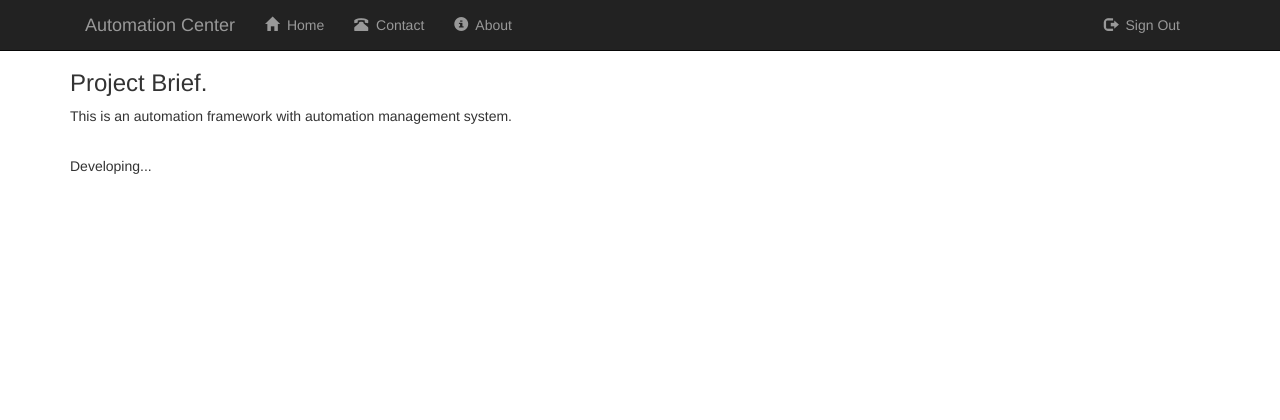
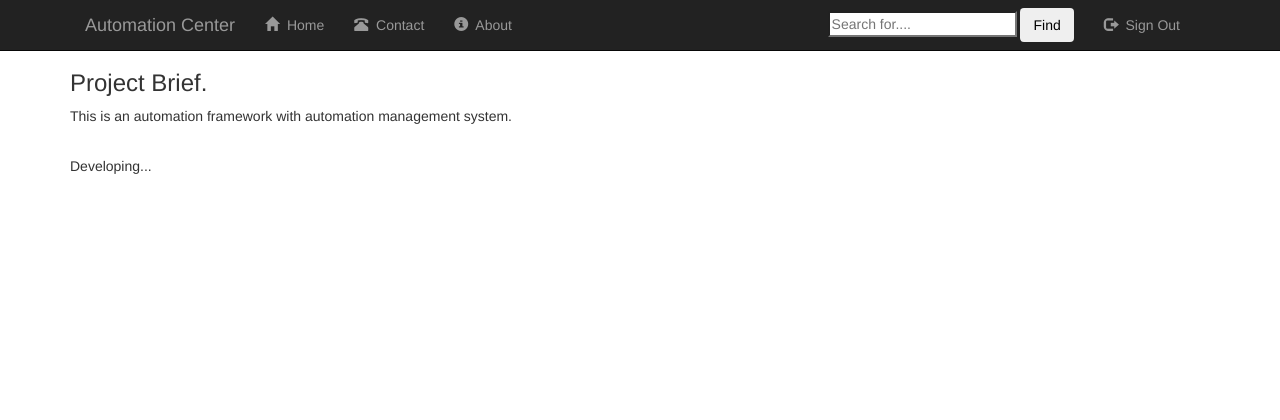
Before and after one commit to pangyazhi/autoP, a Flask app: page /about in a window 1280 px wide. Shown: the top 420 px of the page. Run offline with Flask 2, Linux system fonts and the light colour scheme; the visitor is signed in with stand-in values (Sample User, id 1); some libraries are stand-ins or nearby versions.

Commit message:
headline seach work fine, still looks ugly. time to get rid of search page and create a new blank/dynamic? main page.

```diff
--- a/autoP/templates/layout.html
+++ b/autoP/templates/layout.html
@@ -7,6 +7,7 @@
     <title>{{ title }}</title>
 
     <link rel="stylesheet" type="text/css" href="/static/content/bootstrap.css" media="screen"/>
+    <link rel="shortcut icon" href="/static/favicon.ico" />
     <link rel="stylesheet" type="text/css" href="/static/content/site.css"/>
     <script src="/static/scripts/modernizr-2.6.2.js"></script>
     <script src="/static/scripts/jquery-1.10.2.js"></script>
@@ -19,6 +20,7 @@
             });
             $("#message").hide(9000);
         });
+
 
 
     </script>
@@ -47,7 +49,6 @@
                     <li><a href="{{ url_for('about') }}"><i class="glyphicon glyphicon-info-sign"
                                                             aria-hidden="true"></i>&nbsp About</a></li>
 
-                <li class="divider"></li>
                 </ul>
                 <ul class="nav navbar-nav pull-right">
                     {% if not current_user.is_authenticated %}
@@ -58,6 +59,18 @@
                                                             aria-hidden="true"></i>&nbsp Sign In</a></li>
 
                     {% else %}
+
+
+                    <form class="navbar-form pull-left" action="{{ url_for('search') }}" method="post">
+                        <input class="span2" id="search" name="search" required type="text"
+                               placeholder="Search for....">
+
+                        <button  class="btn btn-mini" id="find" name="find" type="submit">
+                            <!--<i class="glyphicon glyphicon-search"></i>-->
+                            Find
+                        </button>
+                    </form>
+
                     <li><a href="{{ url_for('logout') }}"><i class="glyphicon glyphicon-log-out"
                                                              aria-hidden="true"></i>&nbsp Sign Out</a></li>
                     {% endif %}
@@ -88,6 +101,7 @@
     theYear=theYear+1900
     document.write(theYear)
 
+
                 </script>
                 copyleft
             </p>
@@ -98,9 +112,13 @@
             <div id="message" class='flashes'>
                 {% for category, message in messages %}
                 {% if category == 'error' %}
-                        <p class="text-danger">{{ message }}<p/>
+                <p class="text-danger">{{ message }}
+
+                <p/>
                 {% else %}
-                        <p class="text-success">{{ message }}<p/>
+                <p class="text-success">{{ message }}
+
+                <p/>
                 {% endif %}
 
                 {% endfor %}
```
Lines whose indentation alone changed are shown as unchanged.
